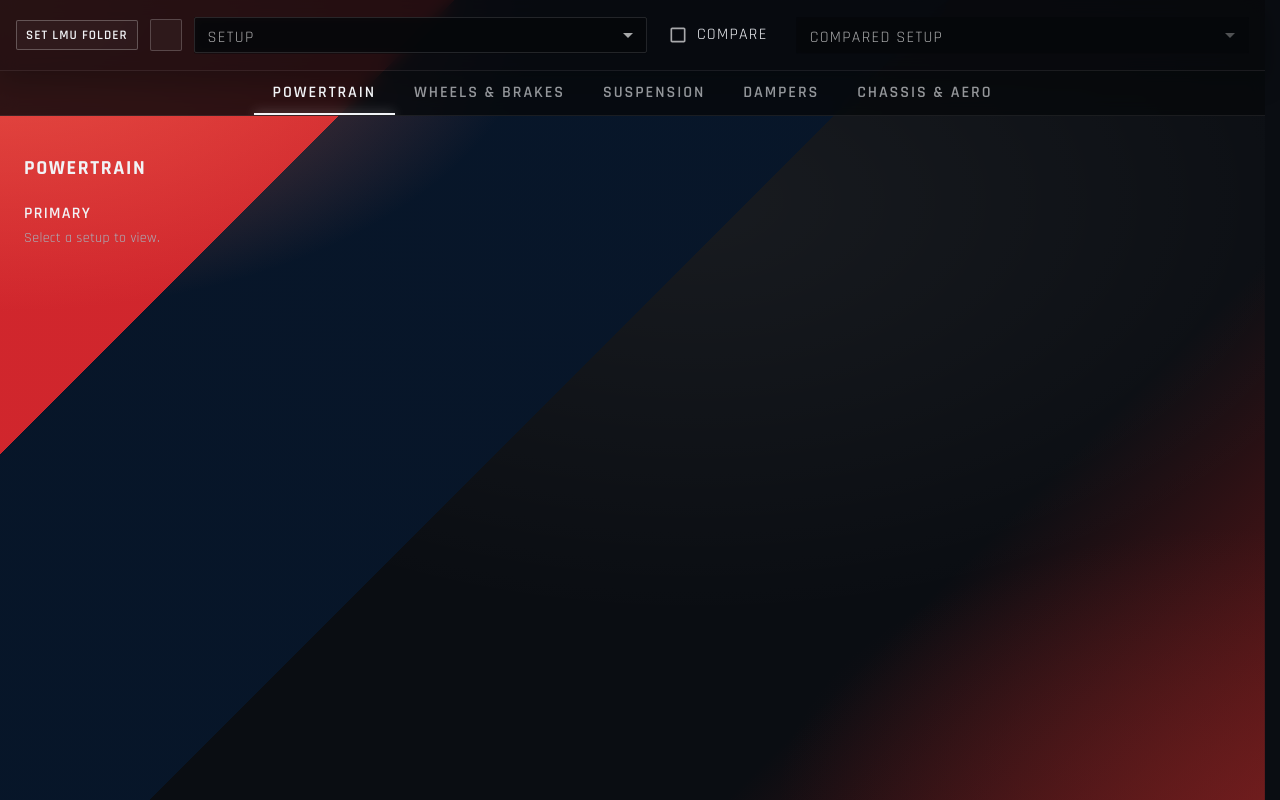
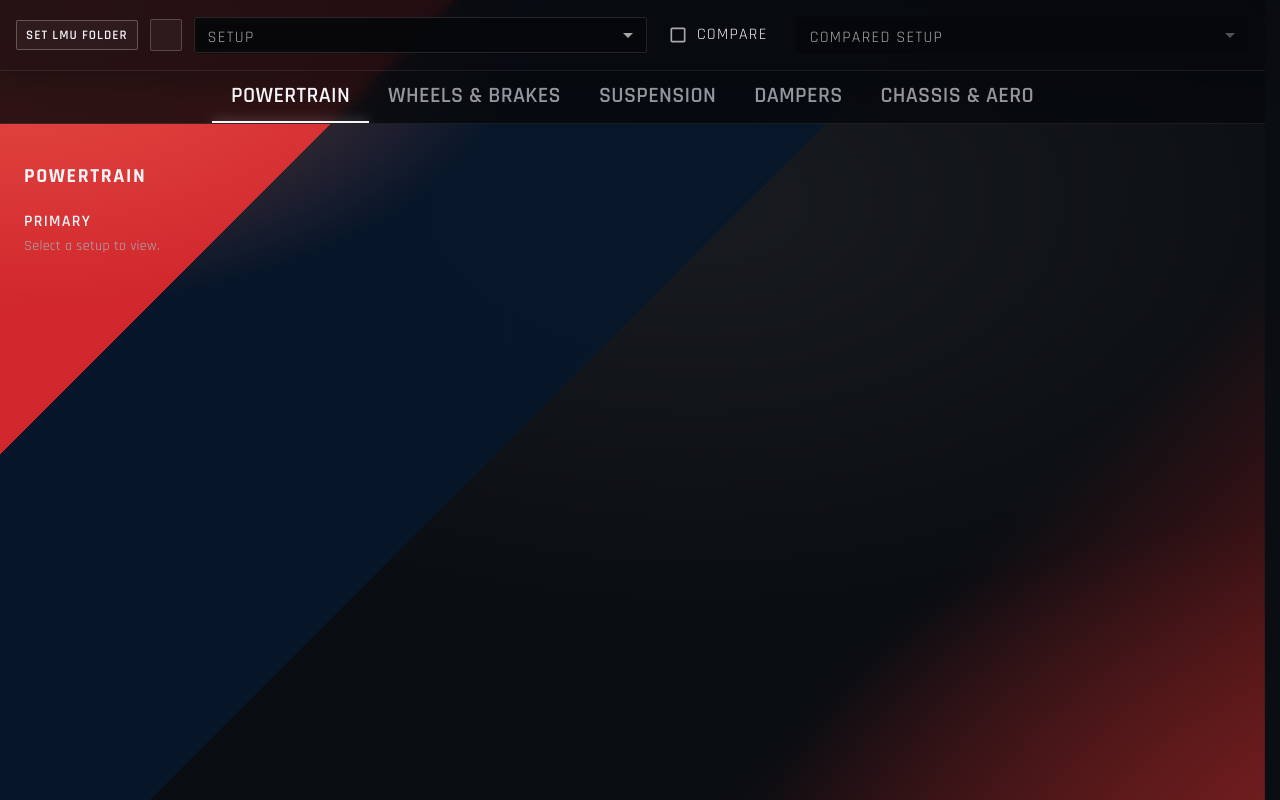
Before and after one commit to porgabi/lmu-setup-viewer, a React (Create React App) app: page / in a window 1280 px wide. Built offline with nearby package versions, Linux system fonts and the light colour scheme; some icons are missing.

Commit message:
Enlargening nav bar font size

```diff
--- a/src/theme/theme.js
+++ b/src/theme/theme.js
@@ -73,8 +73,8 @@ const theme = createTheme({
           minHeight: 44,
           padding: '12px 19px',
           fontWeight: 600,
-          fontSize: '1rem',
-          letterSpacing: '0.12em',
+          fontSize: '22px',
+          letterSpacing: 'inherit',
           textTransform: 'uppercase',
           color: '#f2f4f7',
           position: 'relative',
@@ -83,7 +83,7 @@ const theme = createTheme({
             position: 'absolute',
             left: '50%',
             bottom: 6,
-            width: 5,
+            width: 7,
             height: 2,
             backgroundColor: '#f2f4f7',
             boxShadow: '0 0 10px rgba(255, 255, 255, 0.6)',
```
